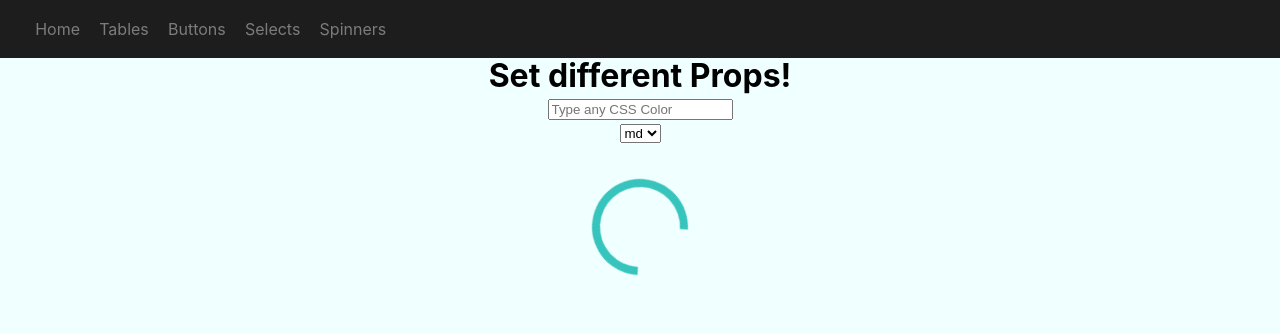
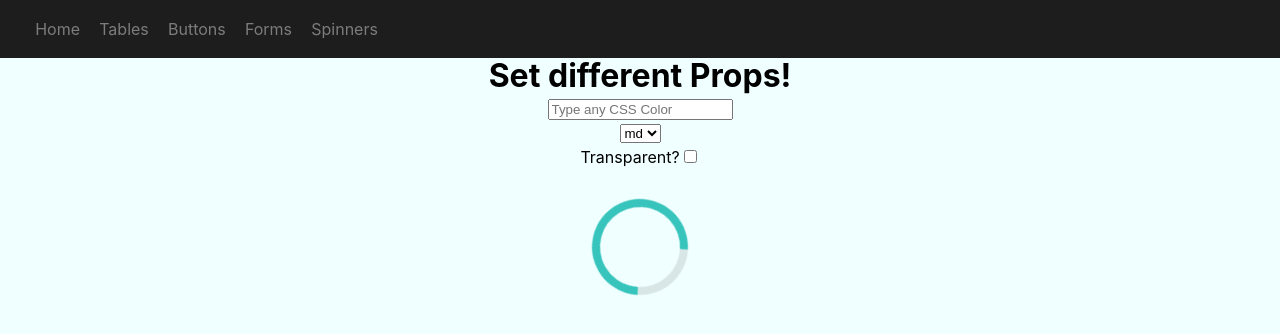
Before and after one commit to smith-xyz/component-library, a React (Create React App) app: page /spinners in a window 1280 px wide. Shown: the top 334 px of the page. Built offline with nearby package versions, Linux system fonts and the light colour scheme.

Commit message:
transparent prop spinner

```diff
--- a/src/components/Navbar/CustomNavBar.tsx
+++ b/src/components/Navbar/CustomNavBar.tsx
@@ -17,7 +17,7 @@ const CustomNavBar = () => {
                     <Link to={"/buttons"} style={{ textDecoration: 'none' }}>Buttons</Link>
                 </NavItem>
                 <NavItem>
-                    <Link to={"/selects"} style={{ textDecoration: 'none' }}>Selects</Link>
+                    <Link to={"/forms"} style={{ textDecoration: 'none' }}>Forms</Link>
                 </NavItem>
                 <NavItem>
                     <Link to={"/spinners"} style={{ textDecoration: 'none' }}>Spinners</Link>
--- a/src/components/Spinners/Index.tsx
+++ b/src/components/Spinners/Index.tsx
@@ -1,9 +1,10 @@
-import React, { useState, useEffect } from 'react'
+import React, { useState } from 'react'
 import Spinner, { SpinnerProps } from './LoadingSpinner'
 
 const SpinnerIndex = () => {
     const [color, setColor] = useState<SpinnerProps["color"]>(undefined)
     const [size, setSize] = useState<SpinnerProps["size"]>("md")
+    const [transparent, setTransparent] = useState(false)
 
     return (
         <React.Fragment>
@@ -15,8 +16,12 @@ const SpinnerIndex = () => {
                     <option value="md">md</option>
                     <option value="lg">lg</option>
                 </select>
+                <label htmlFor={"transparent"}>
+                    <span>Transparent?</span>
+                    <input type="checkbox" name="transparent" onChange={(e) => setTransparent(!transparent)}></input>
+                </label>
             </div>
-            <Spinner color={color} size={size} />
+            <Spinner color={color} size={size} transparent={transparent}/>
         </React.Fragment>
     )
 }
--- a/src/components/Spinners/LoadingSpinner.tsx
+++ b/src/components/Spinners/LoadingSpinner.tsx
@@ -4,6 +4,7 @@ import './Styles/base.scss'
 export interface SpinnerProps {
     color?: string
     size?: "sm" | "md" | "lg"
+    transparent?: boolean
 }
 
 const Spinner = (props: SpinnerProps) => {
@@ -17,7 +18,7 @@ const Spinner = (props: SpinnerProps) => {
         borderLeft: borderSize + " solid " + (props.color ?? "#2fc2baf5"),
         borderBottom: borderSize + " solid " + (props.color ?? "#2fc2baf5"),
         borderTop: borderSize + " solid " + (props.color ?? "#2fc2baf5"),
-        borderRight: borderSize + " solid transparent"
+        borderRight: borderSize + " solid " + (props.transparent ? "transparent" : "rgba(0, 0, 0, 0.1)")
     }
 
     return (
```
